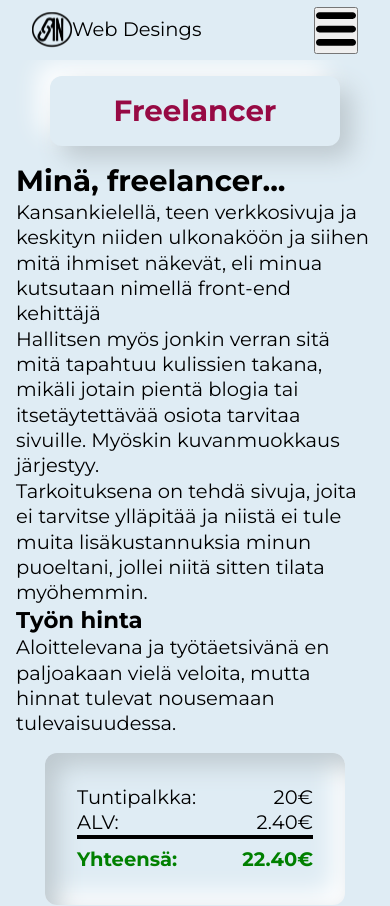
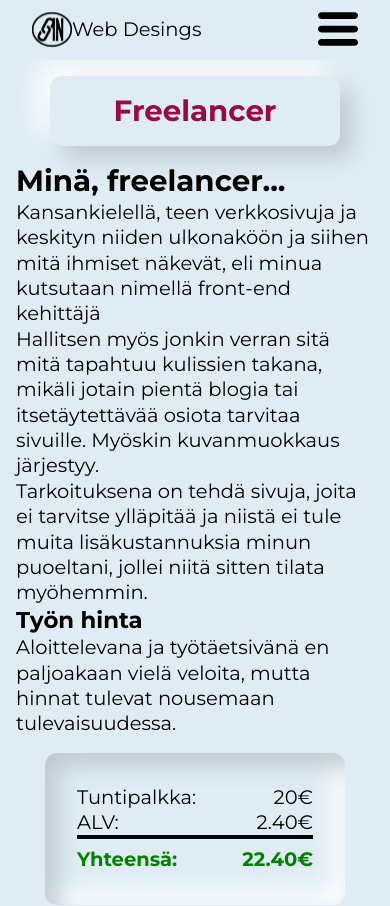
Before and after one commit to LinkinWD/avatar, a Next.js app: page /freelancer in a window 390 px wide. Shown: the top 906 px of the page. Built offline with nearby package versions, Linux system fonts and the light colour scheme.

Commit message:
Burger animoitu

```diff
--- a/components/NavLinks.js
+++ b/components/NavLinks.js
@@ -18,7 +18,7 @@ const NavLinks = () => {
 				</Link>
 			</li>
 			<li className={styles.li} onClick={closeSidebar}>
-				<Link href={'/lighthouse'}>
+				<Link href="/lighthouse">
 					<a>Lighthouse raportti</a>
 				</Link>
 			</li>
--- a/components/Navbar.jsx
+++ b/components/Navbar.jsx
@@ -1,4 +1,4 @@
-
+import Link from "next/link"
 import Image from "next/image"
 import styles  from '../styles/Navbar.module.css'
 import NavLinks from "./NavLinks"
@@ -6,16 +6,21 @@ import NavLinks from "./NavLinks"
 import { useGlobalContext } from "../context"
 
 export default function Navbar() {
-  const {toggleSidebar} = useGlobalContext()
+  const {toggleSidebar, isSidebarOpen} = useGlobalContext()
   return (
     <nav className={styles.nav}>
+      <Link href='/'>
       <div className={styles.logo}>
+
       <Image src="/img/linkin.svg" height={40} width={40} alt='linkinwd logo'/><span> Web Desings</span></div>
+      </Link>
       <div className={styles.nav_links}>
       <NavLinks/>
       </div>
-      <button className={styles.hamburger} ><Image onClick={toggleSidebar} src="/img/hamburger.svg" height={40} width={40} alt='hamburger icon'/>
+      <div className={`${styles.btn_div} ${isSidebarOpen ? styles.active: styles.no_active}`}>
+      <button className={styles.hamburger} ><Image  onClick={toggleSidebar} src="/img/hamburger.svg" height={40} width={40} alt='hamburger icon'/>
       </button>
+      </div>
     </nav>
   )
 }
--- a/styles/Hero.module.css
+++ b/styles/Hero.module.css
@@ -39,7 +39,7 @@ text-shadow: 3px 3px black;
 .cta_div {
   z-index: 3;
   position: absolute;
-top: 80%;
+top: 75%;
 }
 
 @media only screen and (max-width: 650px) {
--- a/styles/NavLinks.module.css
+++ b/styles/NavLinks.module.css
@@ -16,13 +16,14 @@
     text-decoration: none;
     font-size: 1.22rem;
     color: black;
-    padding: 0.5rem 1rem;
+    padding: 0.5rem 0.8rem;
    color: var(--second-red);
     border-radius: 6px;
 background: #dfecf4;
 box-shadow:  9px 9px 12px #7b8286,
              -9px -9px 12px #ffffff;
 }
+
 .li a:hover {
     border-radius: 6px;
     border-radius: 6px;
@@ -47,7 +48,10 @@ box-shadow:  9px 9px 12px #7b8286,
     font-weight: 700;
     }
     .li a:hover {
-        transform: scale(1.3);
+        transform: scale(1.1);
    box-shadow: none;
     }
+    .li:last-child {
+        margin-bottom: 1rem;
+    }
 }
--- a/styles/Navbar.module.css
+++ b/styles/Navbar.module.css
@@ -9,11 +9,13 @@
     z-index: 20;
     background-color: var(--main-bg-color);
     padding: 0 2rem;
+
 }
 .logo {
     display: flex;
     justify-content: center;
     align-items: center;
+    cursor: pointer;
 
 
 }
@@ -23,8 +25,20 @@
 }
 .hamburger {
     display: none;
+    background-color: transparent;
+    border: none;
+    cursor: pointer;
+
 }
-
+.btn_div {
+    transition: 2s all ;
+}
+.active {
+    transform: rotate(-90deg);
+}
+.no_active {
+    transform: rotate(0deg);
+}
 @media only screen and (max-width: 1200px) {
     .nav_links {
         display: none;
--- a/styles/Sidebar.module.css
+++ b/styles/Sidebar.module.css
@@ -10,7 +10,7 @@
     justify-content: flex-start;
     align-items: center;
     flex-direction: column;
-    transform: translateX(-101%);
+    transform: translateY(-120%);
     transition: 1s all;
     top: 7%;
     height: auto;
@@ -25,7 +25,7 @@
     color: var(--second-red);
 }
 .open {
-    transform: translateX(0);
+    transform: translateY(-3px);
 }
  @media only screen and ( min-width: 1200px) {
     .sidebar_area {
```
